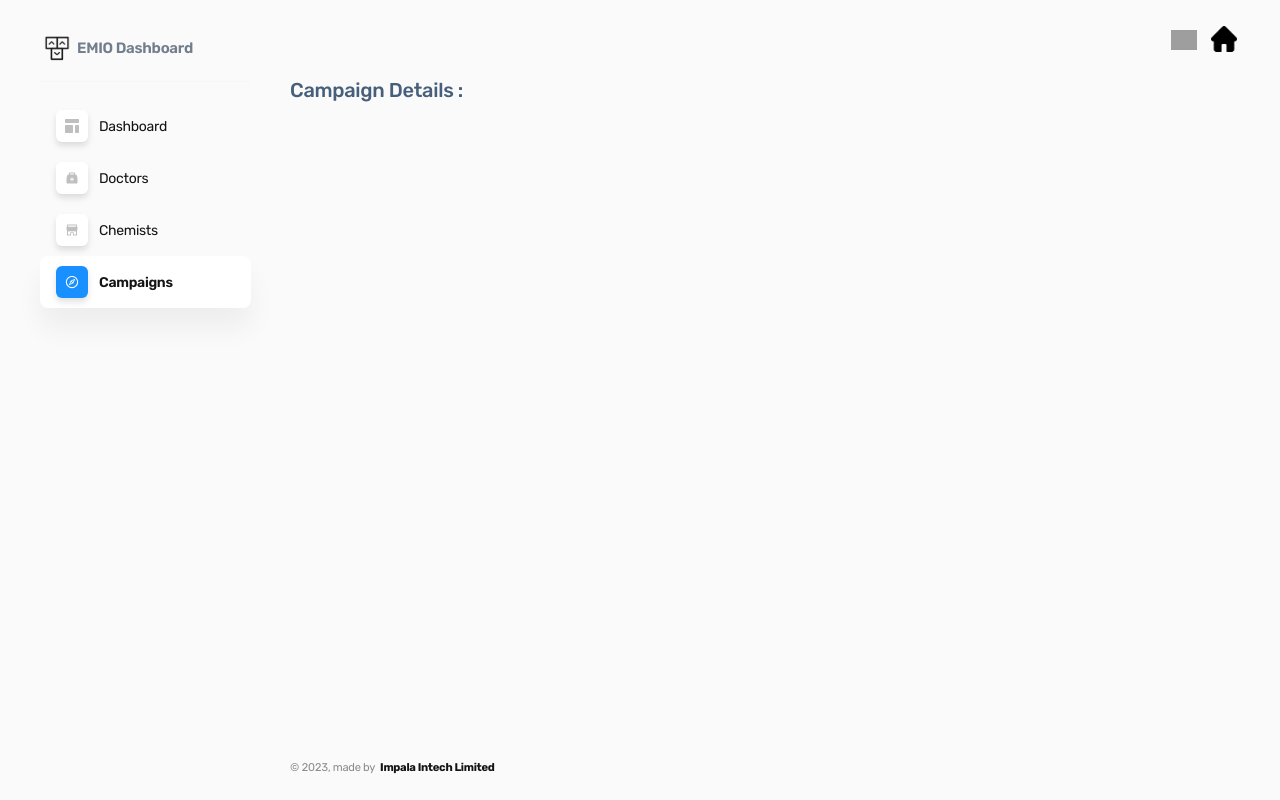
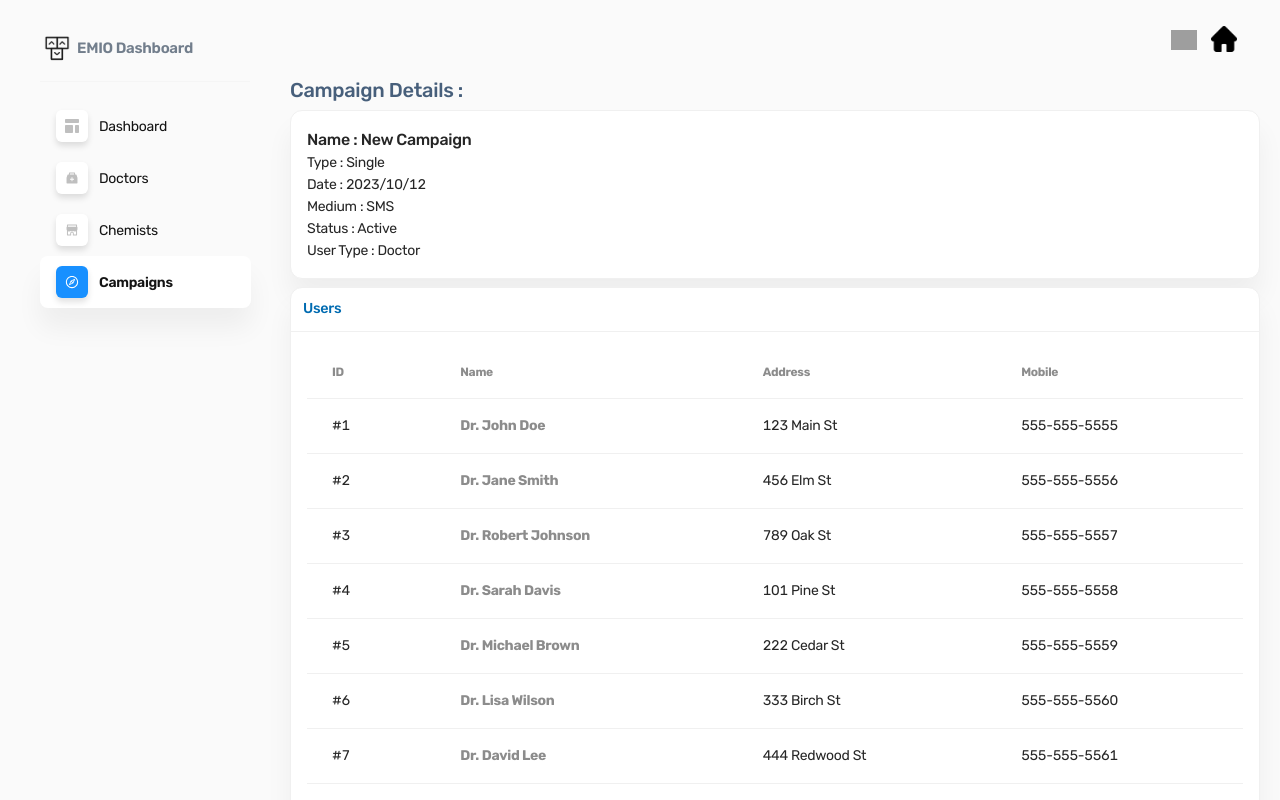
Before and after one commit to raihan2945/emio_mio_frontend, a React (Create React App) app: page /campaigns/details in a window 1280 px wide. Shown: the top 800 px of the page. Built offline with nearby package versions, Linux system fonts and the light colour scheme; grey boxes are pictures that could not be loaded.

Commit message:
campaign details page view done

```diff
--- a/src/pages/Campaigns/CampaignDetails.js
+++ b/src/pages/Campaigns/CampaignDetails.js
@@ -1,11 +1,143 @@
-import React from 'react'
+import React from "react";
+import { Card, Table, Tag, Space, Button } from "antd";
 
 const CampaignDetails = () => {
+  const columns = [
+    {
+      title: "ID",
+      dataIndex: "id",
+      key: "id",
+      render: (text) => <a>#{text}</a>,
+    },
+    {
+      title: "Name",
+      dataIndex: "name",
+      key: "name",
+      render: (text) => (
+        <p style={{ margin: "0", fontWeight: "700" }}>Dr. {text}</p>
+      ),
+    },
+    {
+      title: "Address",
+      dataIndex: "address",
+      key: "address",
+    },
+    {
+      title: "Mobile",
+      dataIndex: "mobile",
+      key: "mobile",
+    },
+  ];
+
+  const data = [
+    {
+      id: 1,
+      territory_code: 123,
+      name: "John Doe",
+      address: "123 Main St",
+      mobile: "555-555-5555",
+      designation: "Manager",
+    },
+    {
+      id: 2,
+      territory_code: 456,
+      name: "Jane Smith",
+      address: "456 Elm St",
+      mobile: "555-555-5556",
+      designation: "Salesperson",
+    },
+    {
+      id: 3,
+      territory_code: 789,
+      name: "Robert Johnson",
+      address: "789 Oak St",
+      mobile: "555-555-5557",
+      designation: "Supervisor",
+    },
+    {
+      id: 4,
+      territory_code: 1011,
+      name: "Sarah Davis",
+      address: "101 Pine St",
+      mobile: "555-555-5558",
+      designation: "Assistant Manager",
+    },
+    {
+      id: 5,
+      territory_code: 1213,
+      name: "Michael Brown",
+      address: "222 Cedar St",
+      mobile: "555-555-5559",
+      designation: "Clerk",
+    },
+    {
+      id: 6,
+      territory_code: 1415,
+      name: "Lisa Wilson",
+      address: "333 Birch St",
+      mobile: "555-555-5560",
+      designation: "Associate",
+    },
+    {
+      id: 7,
+      territory_code: 1617,
+      name: "David Lee",
+      address: "444 Redwood St",
+      mobile: "555-555-5561",
+      designation: "Technician",
+    },
+    {
+      id: 8,
+      territory_code: 1819,
+      name: "Emily Miller",
+      address: "555 Maple St",
+      mobile: "555-555-5562",
+      designation: "Coordinator",
+    },
+    {
+      id: 9,
+      territory_code: 2021,
+      name: "William Harris",
+      address: "666 Spruce St",
+      mobile: "555-555-5563",
+      designation: "Engineer",
+    },
+    {
+      id: 10,
+      territory_code: 2223,
+      name: "Jennifer Jones",
+      address: "777 Walnut St",
+      mobile: "555-555-5564",
+      designation: "Analyst",
+    },
+  ];
+
   return (
     <div>
       <h5>Campaign Details : </h5>
+
+      <Card>
+        <p style={{ margin: 0, fontSize: "1rem", fontWeight: "500" }}>
+          Name : New Campaign
+        </p>
+        <p style={{ margin: 0 }}>Type : Single</p>
+        <p style={{ margin: 0 }}>Date : 2023/10/12 </p>
+        <p style={{ margin: 0 }}>Medium : SMS</p>
+        <p style={{ margin: 0 }}>Status : Active </p>
+        <p style={{ margin: 0 }}>User Type : Doctor</p>
+      </Card>
+      <Card title="Users" style={{ marginTop: ".5rem" }}>
+        <div className="table-responsive">
+          <Table
+            columns={columns}
+            dataSource={data}
+            pagination={true}
+            className="ant-border-space"
+          />
+        </div>
+      </Card>
     </div>
-  )
-}
+  );
+};
 
-export default CampaignDetails
+export default CampaignDetails;
--- a/src/views/DoctorProfile/BasicInfo.js
+++ b/src/views/DoctorProfile/BasicInfo.js
@@ -175,20 +175,6 @@ const BasicInfo = () => {
 
         <Form.Item
           style={{ marginBottom: "10px" }}
-          label={<p style={{ margin: 0, padding: 0 }}>Is Verified : </p>}
-          name="is_verified"
-          labelCol={{ span: 1 }}
-          wrapperCol={{ span: 6 }}
-          // rules={[{ required: true, message: "Please enter your name!" }]}
-        >
-          <Select defaultValue="true">
-            <Option value="true">True</Option>
-            <Option value="false">False</Option>
-          </Select>
-        </Form.Item>
-
-        <Form.Item
-          style={{ marginBottom: "10px" }}
           // label={<p style={{ margin: 0, padding: 0 }}>Gender : </p>}
           name="bio"
           labelCol={{ span: 1 }}
```
